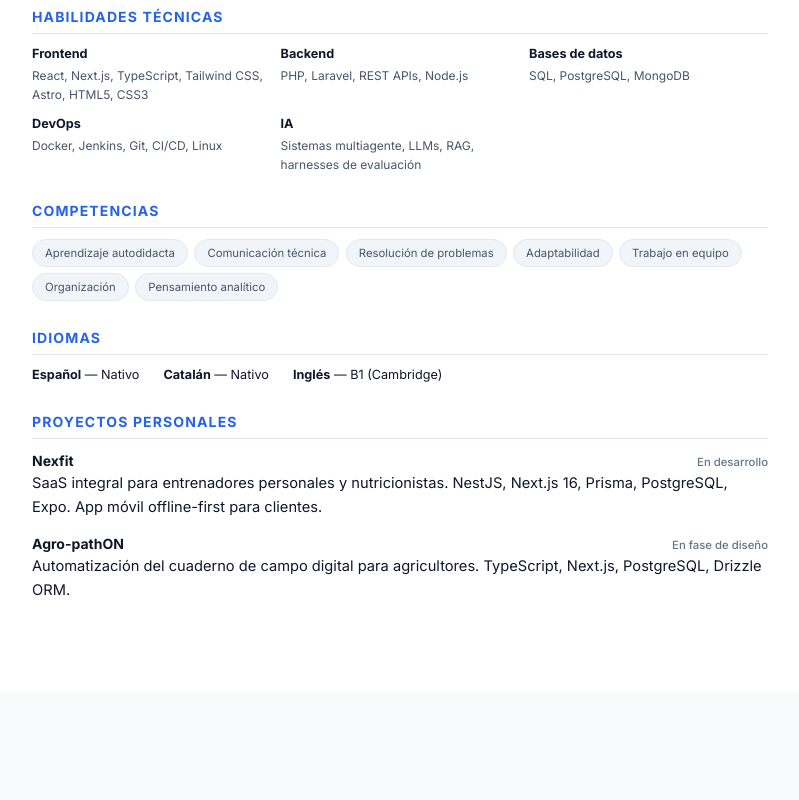
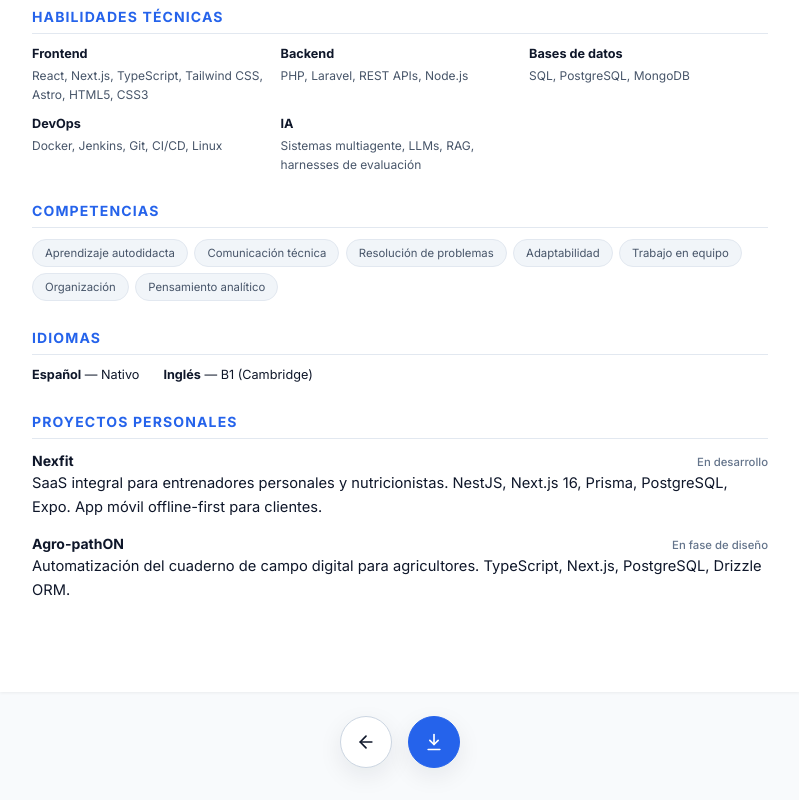
Before and after one commit to AntonioPtnR/portfolio, an Astro site: page /cv in a window 1280 px wide. Shown: the part 939-1739 px from the top of the page, without its empty margins (240-1039 px from the left). Before the commit the page ends 1631 px from the top, so only its background shows below. Built offline with nearby package versions, Linux system fonts and the light colour scheme; Astro itself is replaced by a stand-in of ours.

Commit message:
fix: improve cv actions and content

```diff
--- a/src/pages/cv.astro
+++ b/src/pages/cv.astro
@@ -19,6 +19,107 @@
         color: #0f172a;
         line-height: 1.6;
         font-size: 11pt;
+      }
+      .cv-actions {
+        display: flex;
+        justify-content: center;
+        gap: 1rem;
+        max-width: 800px;
+        margin: 1.5rem auto 2rem;
+        padding: 0 2rem;
+      }
+      .cv-action-button {
+        appearance: none;
+        position: relative;
+        isolation: isolate;
+        border: 1px solid #cbd5e1;
+        border-radius: 9999px;
+        background: #ffffff;
+        color: #0f172a;
+        display: inline-flex;
+        align-items: center;
+        justify-content: center;
+        width: 3.25rem;
+        height: 3.25rem;
+        cursor: pointer;
+        text-decoration: none;
+        box-shadow: 0 8px 24px rgba(15, 23, 42, 0.08);
+        transform: translateY(8px);
+        opacity: 0;
+        animation: cvActionFadeUp 420ms ease-out forwards;
+        transition:
+          transform 180ms ease,
+          box-shadow 180ms ease,
+          opacity 180ms ease,
+          background-color 180ms ease,
+          border-color 180ms ease;
+      }
+      .cv-action-button::after {
+        content: "";
+        position: absolute;
+        inset: -0.2rem;
+        border-radius: inherit;
+        opacity: 0;
+        z-index: -1;
+        pointer-events: none;
+        transition: opacity 180ms ease;
+      }
+      .cv-action-button--primary {
+        background: #2563eb;
+        border-color: #2563eb;
+        color: #fff;
+      }
+      .cv-action-button--primary::after {
+        background: radial-gradient(circle, rgba(37, 99, 235, 0.28) 0%, rgba(37, 99, 235, 0) 70%);
+      }
+      .cv-action-button:hover {
+        opacity: 0.98;
+        transform: translateY(-2px);
+        box-shadow: 0 12px 28px rgba(15, 23, 42, 0.14);
+      }
+      .cv-action-button:active {
+        transform: scale(0.97);
+      }
+      .cv-action-button:nth-child(2) {
+        animation-delay: 80ms;
+      }
+      .cv-action-button--primary {
+        animation: cvActionFadeUp 420ms ease-out forwards;
+      }
+      .cv-action-button--primary:hover {
+        transform: translateY(-3px) scale(1.08);
+        box-shadow: 0 16px 34px rgba(37, 99, 235, 0.3);
+      }
+      .cv-action-button--primary:hover svg {
+        transform: scale(1.08);
+      }
+      .cv-action-button--primary:hover::after,
+      .cv-action-button--primary:focus-visible::after {
+        opacity: 1;
+      }
+      .cv-action-button svg {
+        width: 1.25rem;
+        height: 1.25rem;
+        transition: transform 180ms ease;
+      }
+      @keyframes cvActionFadeUp {
+        from {
+          opacity: 0;
+          transform: translateY(8px);
+        }
+        to {
+          opacity: 1;
+          transform: translateY(0);
+        }
+      }
+      @media (prefers-reduced-motion: reduce) {
+        .cv-action-button,
+        .cv-action-button--primary {
+          animation: none;
+          opacity: 1;
+          transform: none;
+          transition: none;
+        }
       }
       .cv-page {
         max-width: 800px;
@@ -65,8 +166,18 @@
       /* Print */
       @media print {
         html, body { background: #fff !important; }
+        .cv-actions { display: none !important; }
         .cv-page { box-shadow: none; padding: 0; max-width: 100%; min-height: 0; }
         @page { margin: 1.4cm 1.6cm; size: A4; }
+      }
+
+      @media (max-width: 640px) {
+        .cv-actions {
+          padding: 0 1rem;
+        }
+        .cv-page {
+          padding: 2rem 1rem 3rem;
+        }
       }
     </style>
   </head>
@@ -180,7 +291,6 @@
         <h2>Idiomas</h2>
         <div class="cv-languages">
           <span><strong>Español</strong> — Nativo</span>
-          <span><strong>Catalán</strong> — Nativo</span>
           <span><strong>Inglés</strong> — B1 (Cambridge)</span>
         </div>
       </section>
@@ -204,5 +314,26 @@
         </div>
       </section>
     </div>
+    <div class="cv-actions" aria-label="Acciones del CV">
+      <a href="/es/" class="cv-action-button" aria-label="Volver al portfolio" title="Volver al portfolio">
+        <svg xmlns="http://www.w3.org/2000/svg" viewBox="0 0 24 24" fill="none" stroke="currentColor" stroke-width="2" stroke-linecap="round" stroke-linejoin="round" aria-hidden="true">
+          <path d="M19 12H5" />
+          <path d="m12 19-7-7 7-7" />
+        </svg>
+      </a>
+      <button
+        type="button"
+        class="cv-action-button cv-action-button--primary"
+        onclick="window.print()"
+        aria-label="Descargar CV en PDF"
+        title="Descargar CV en PDF"
+      >
+        <svg xmlns="http://www.w3.org/2000/svg" viewBox="0 0 24 24" fill="none" stroke="currentColor" stroke-width="2" stroke-linecap="round" stroke-linejoin="round" aria-hidden="true">
+          <path d="M12 3v12" />
+          <path d="m7 10 5 5 5-5" />
+          <path d="M5 21h14" />
+        </svg>
+      </button>
+    </div>
   </body>
 </html>
```
